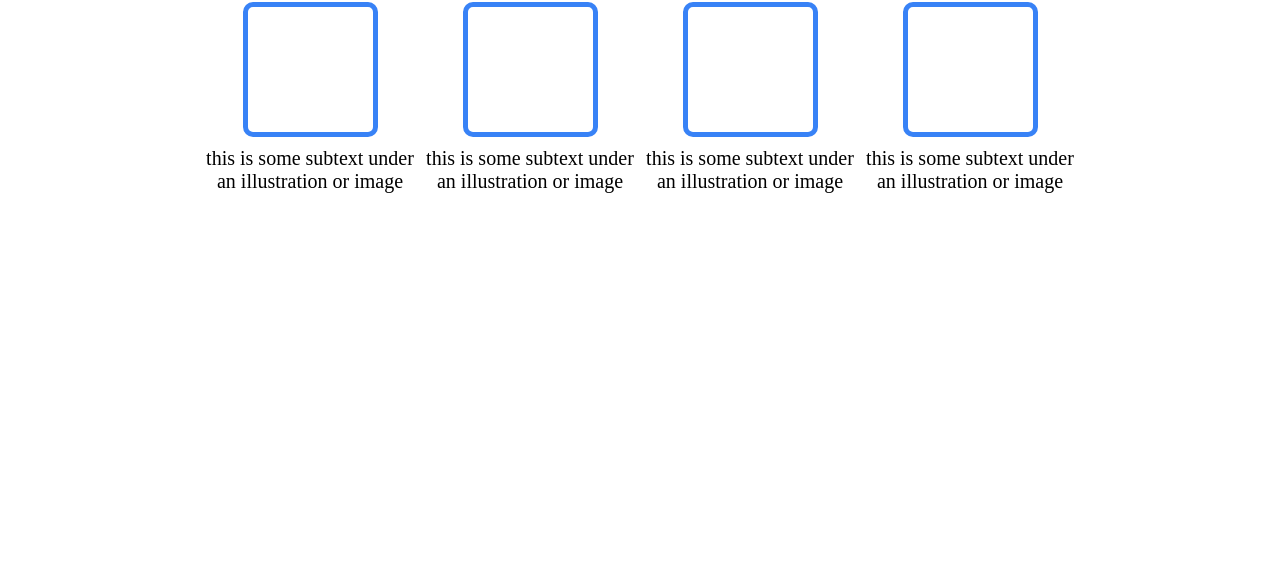
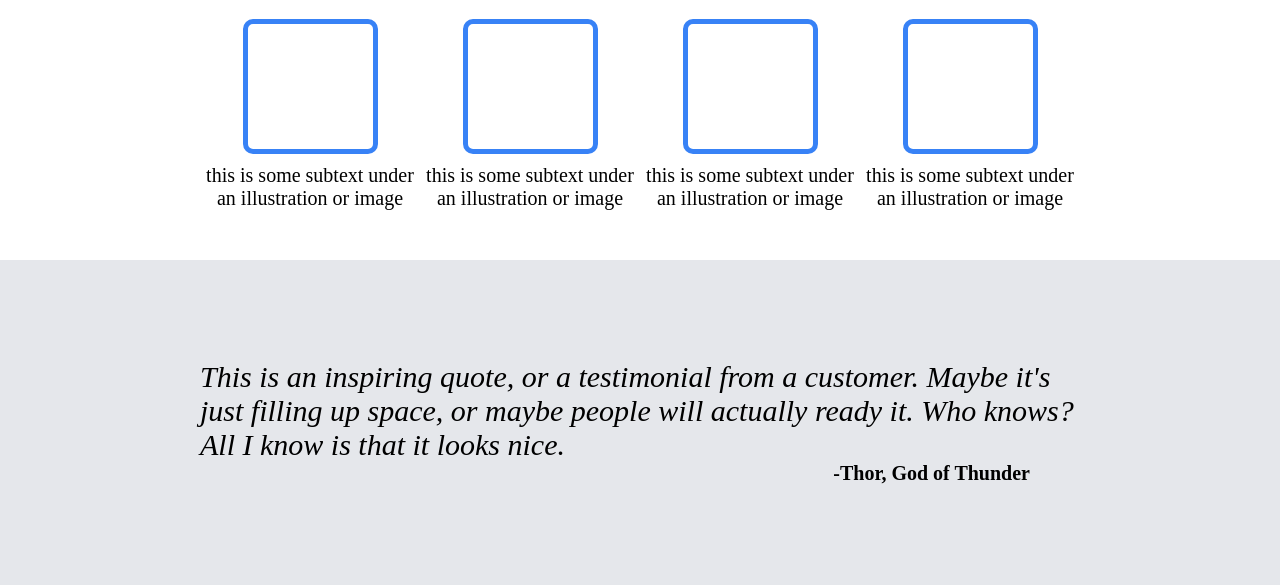
Before and after one commit to echopossum/landing-page-2-electric-boogaloo, a plain HTML site: page index.html in a window 1280 px wide. Shown: the part 447-1032 px from the top of the page. Before the commit the page ends 800 px from the top, so only its background shows below. Drawn offline with Linux system fonts and the light colour scheme.

Commit message:
Complete Section 3

```diff
--- a/index.html
+++ b/index.html
@@ -60,7 +60,14 @@
         </div>
     </section>
     <section class="section-3">
-
+        <div class="section-content" id="section-3-content">
+            <div class="quote">
+                <p><em>This is an inspiring quote, or a testimonial from a customer. Maybe it's just filling up space, or maybe people will actually ready it. Who knows?
+                    All I know is that it looks nice.</em>
+                </p>
+            </div>
+            <p id="quote-author"><strong>-Thor, God of Thunder</strong></p>
+        </div>
     </section>
     <section class="section-4">
 
--- a/styles.css
+++ b/styles.css
@@ -112,10 +112,10 @@ p{
     padding-left: 200px;
     padding-right: 200px;
     margin-top: 10px;
+    margin-bottom: 50px;
 }
 
 #section-2-content{
-    display: flex;
     flex-direction: column;
     justify-content: center;
     align-items: center;
@@ -146,3 +146,29 @@ p{
 .section-2 p{
     font-size: 20px;
 }
+
+.section-2 h1{
+    font-size: 30px;
+}
+
+.section-3{
+    background-color: var(--quote-background);
+    padding-left: 200px;
+    padding-right: 200px;
+    padding-top: 100px;
+    padding-bottom: 100px;
+}
+
+#section-3-content{
+    flex-direction: column;
+}
+
+.section-3 p{
+    font-size: 30px;
+}
+
+#quote-author{
+    align-self: flex-end;
+    margin-right: 50px;
+    font-size: 20px;
+}
```
